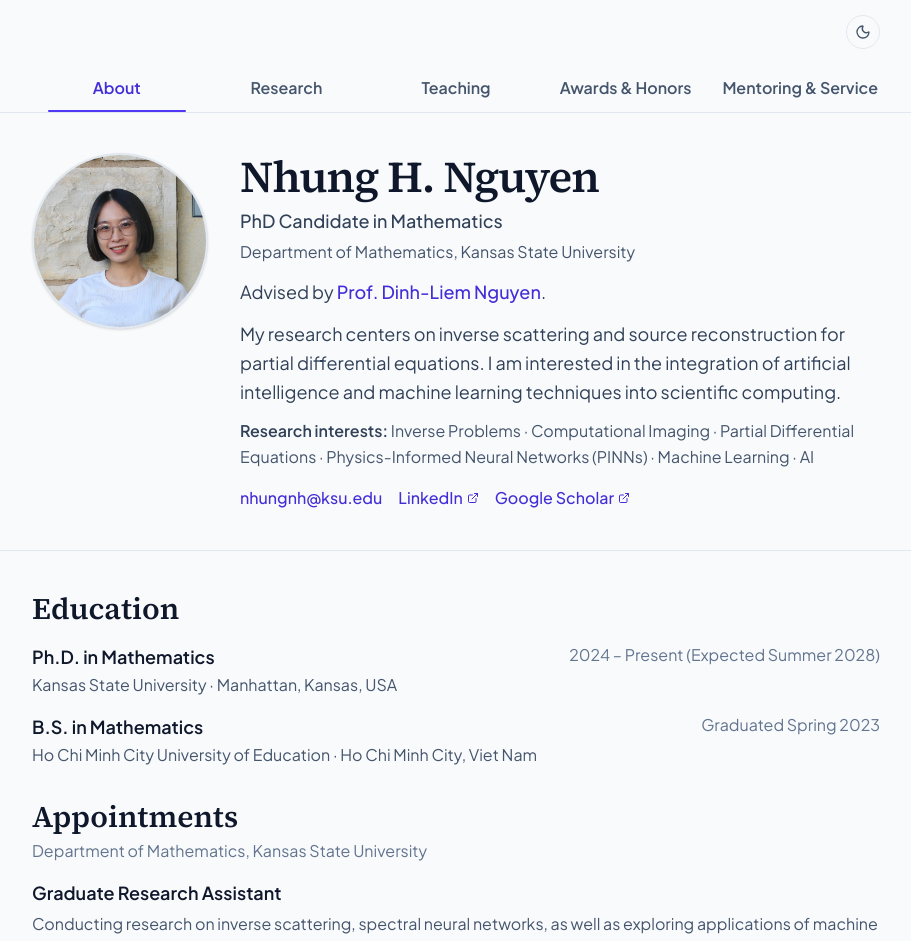
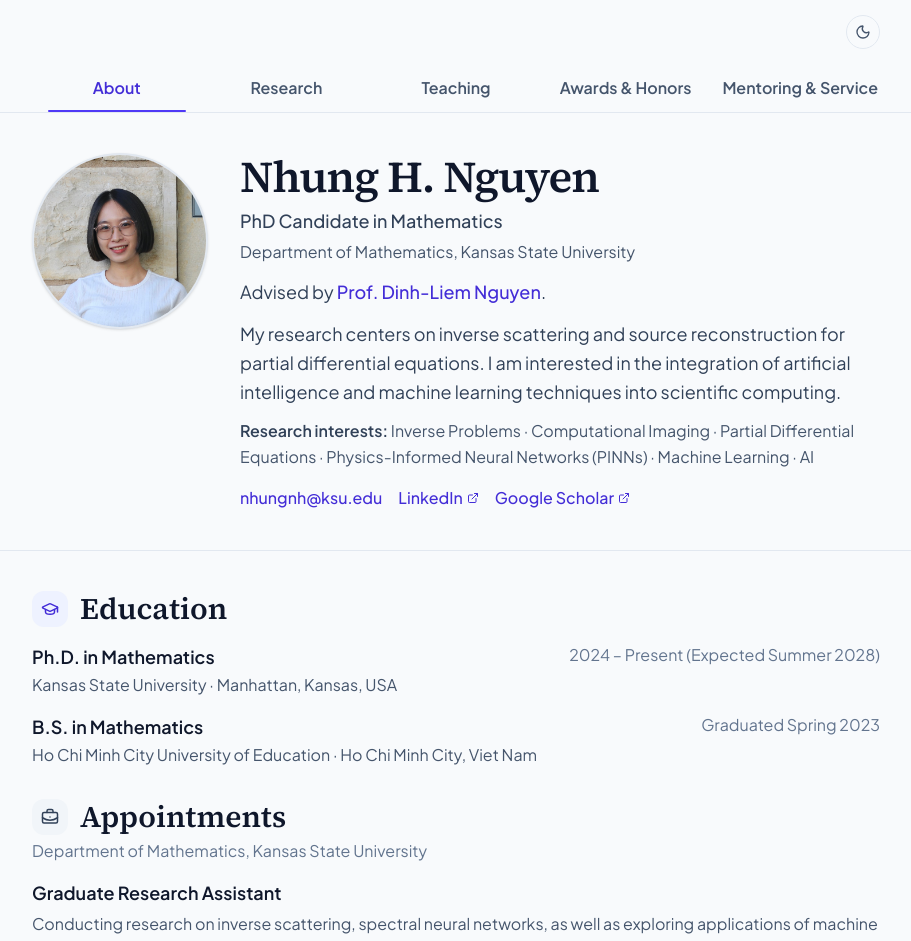
Before and after one commit to nhungnh-dot/nhungnh-dot.github.io, a React (Vite) app: page / in a window 1280 px wide. Shown: the top 941 px of the page, without its empty margins (184-1095 px from the left). Built offline with nearby package versions, Linux system fonts and the light colour scheme.

Commit message:
Add icons to About education and appointments sections

```diff
--- a/src/components/EducationEmployment.tsx
+++ b/src/components/EducationEmployment.tsx
@@ -1,4 +1,5 @@
 import React from 'react';
+import { BriefcaseBusiness, GraduationCap } from 'lucide-react';
 import { EDUCATION_LIST, EMPLOYMENT_DATA } from '../data/academicData';
 
 export const EducationEmployment: React.FC = () => {
@@ -6,12 +7,17 @@ export const EducationEmployment: React.FC = () => {
     <section id="experience" className="py-8 sm:py-10 border-b border-slate-200 dark:border-slate-800">
       <div className="max-w-4xl mx-auto px-4 sm:px-6">
         <section aria-labelledby="education-heading">
+          <div className="mb-4 flex items-center gap-3">
+            <span className="flex h-9 w-9 items-center justify-center rounded-xl bg-indigo-50 text-indigo-700 dark:bg-indigo-950/50 dark:text-indigo-300">
+              <GraduationCap className="h-4.5 w-4.5" aria-hidden="true" />
+            </span>
             <h2
               id="education-heading"
-            className="mb-4 text-xl sm:text-2xl font-semibold text-slate-900 dark:text-slate-100 font-serif-academic"
+              className="text-xl sm:text-2xl font-semibold text-slate-900 dark:text-slate-100 font-serif-academic"
             >
               Education
             </h2>
+          </div>
 
           <ul className="space-y-4">
             {EDUCATION_LIST.map((edu) => (
@@ -41,12 +47,17 @@ export const EducationEmployment: React.FC = () => {
         </section>
 
         <section className="mt-8" aria-labelledby="appointments-heading">
+          <div className="flex items-center gap-3">
+            <span className="flex h-9 w-9 items-center justify-center rounded-xl bg-slate-100 text-slate-700 dark:bg-slate-800 dark:text-slate-300">
+              <BriefcaseBusiness className="h-4.5 w-4.5" aria-hidden="true" />
+            </span>
             <h2
               id="appointments-heading"
               className="text-xl sm:text-2xl font-semibold text-slate-900 dark:text-slate-100 font-serif-academic"
             >
               Appointments
             </h2>
+          </div>
           <p className="mt-1 mb-4 text-sm text-slate-500 dark:text-slate-400">
             Department of Mathematics, Kansas State University
           </p>
```
Lines whose indentation alone changed are shown as unchanged.
